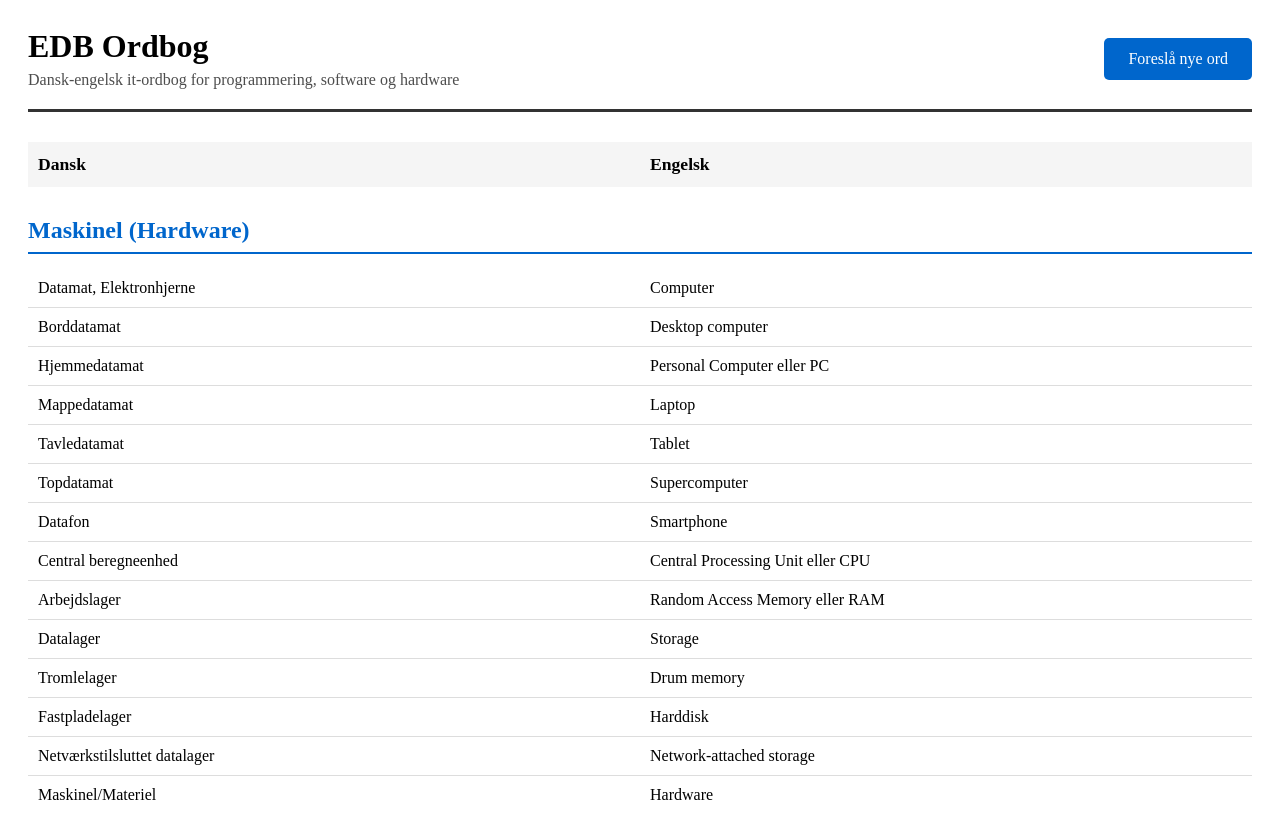
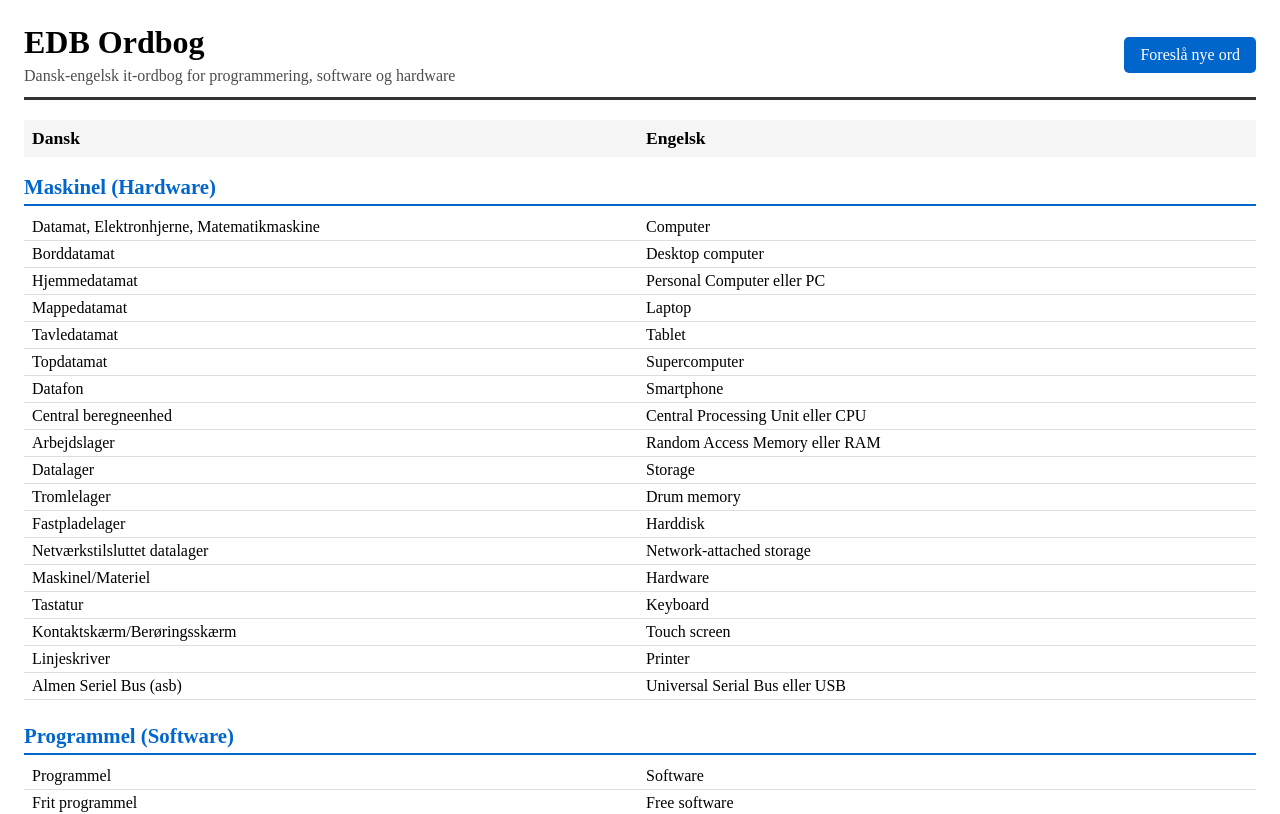
Before and after one commit to AtToftegaard/topdatamat, a Vue app: page / in a window 1280 px wide. Shown: the top 814 px of the page. Built offline with nearby package versions, Linux system fonts and the light colour scheme.

Commit message:
Tættere layout.

```diff
--- a/src/assets/App.css
+++ b/src/assets/App.css
@@ -1,15 +1,15 @@
 .center {
     max-width: 1400px;
     margin: 0 auto;
-    padding: 20px;
+    padding: 16px;
 }
 
 .header {
     display: flex;
     justify-content: space-between;
     align-items: center;
-    margin-bottom: 30px;
-    padding-bottom: 20px;
+    margin-bottom: 20px;
+    padding-bottom: 12px;
     border-bottom: 3px solid #333;
 }
 
@@ -32,7 +32,7 @@
 
 .contribute-btn {
     display: inline-block;
-    padding: 12px 24px;
+    padding: 9px 16px;
     background-color: #0066cc;
     color: white;
     text-decoration: none;
@@ -48,10 +48,10 @@
 .language-header {
     display: grid;
     grid-template-columns: 1fr 1fr;
-    gap: 20px;
-    padding: 12px 10px;
+    gap: 12px;
+    padding: 8px;
     background-color: #f5f5f5;
-    margin-bottom: 30px;
+    margin-bottom: 18px;
     position: sticky;
     top: 0;
     z-index: 10;
@@ -63,15 +63,15 @@
 }
 
 .category-section {
-    margin-bottom: 40px;
+    margin-bottom: 24px;
     break-inside: avoid;
 }
 
 .category-title {
-    font-size: 1.5em;
+    font-size: 1.3em;
     color: #0066cc;
-    margin: 0 0 15px 0;
-    padding-bottom: 8px;
+    margin: 0 0 8px 0;
+    padding-bottom: 5px;
     border-bottom: 2px solid #0066cc;
 }
 
@@ -83,8 +83,8 @@
 .word-row {
     display: grid;
     grid-template-columns: 1fr 1fr;
-    gap: 20px;
-    padding: 8px 10px;
+    gap: 12px;
+    padding: 4px 8px;
     border-bottom: 1px solid #ddd;
 }
 
@@ -93,12 +93,12 @@
 }
 
 .word-cell {
-    padding: 2px 0;
+    padding: 0;
 }
 
 .footer {
-    margin-top: 60px;
-    padding: 20px 0;
+    margin-top: 36px;
+    padding: 14px 0;
     border-top: 2px solid #ddd;
     text-align: center;
     color: #666;
--- a/src/assets/dictionary.json
+++ b/src/assets/dictionary.json
@@ -1,7 +1,7 @@
 {
   "Maskinel (Hardware)": [
     {
-      "dansk": "Datamat, Elektronhjerne",
+      "dansk": "Datamat, Elektronhjerne, Matematikmaskine",
       "engelsk": "Computer"
     },
     {
@@ -101,10 +101,6 @@
     {
       "dansk": "Maskinlæring",
       "engelsk": "Machine learning"
-    },
-    {
-      "dansk": "Kunstig intelligens",
-      "engelsk": "Artificial intelligence"
     },
     {
       "dansk": "Datamatspil, Videospil",
```
